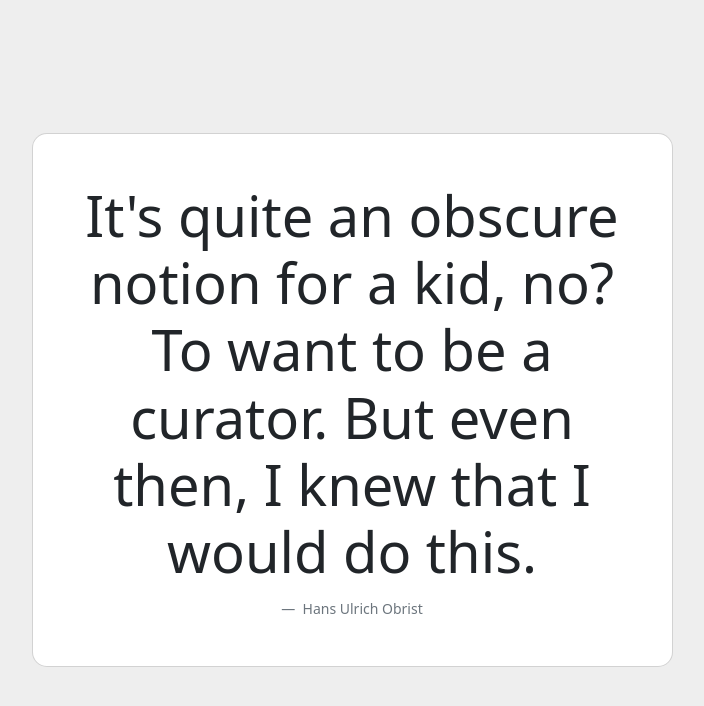
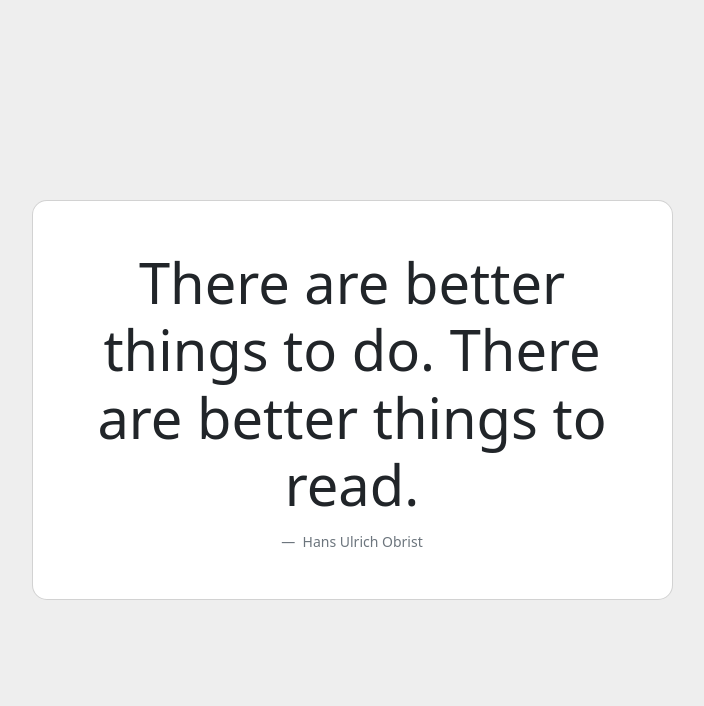
Before and after one commit to cha1tany4/dream, a plain HTML site: page index.html in a window 1280 px wide. Shown: the whole page, without its empty margins (288-992 px from the left). Drawn offline with nearby package versions, Linux system fonts and the light colour scheme.

Commit message:
Update index.html

```diff
--- a/index.html
+++ b/index.html
@@ -17,7 +17,7 @@
               <blockquote class="blockquote">
                 <p class="pb-3">
                   <i class="fas fa-quote-left fa-xs text-primary"></i>
-                  <span class="lead font-italic display-4">It's quite an obscure notion for a kid, no? To want to be a curator. But even then, I knew that I would do this.</span>
+                  <span class="lead font-italic display-4">There are better things to do. There are better things to read.</span>
                   <i class="fas fa-quote-right fa-xs text-primary"></i>
                 </p>
               </blockquote>
```
